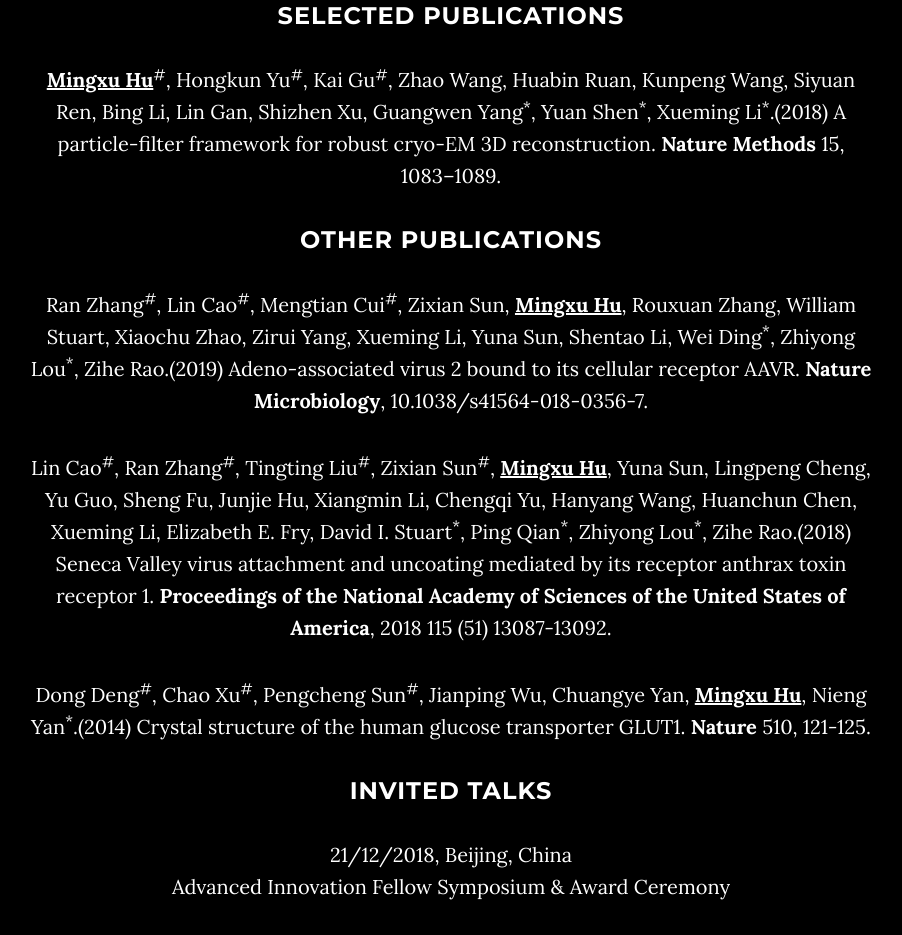
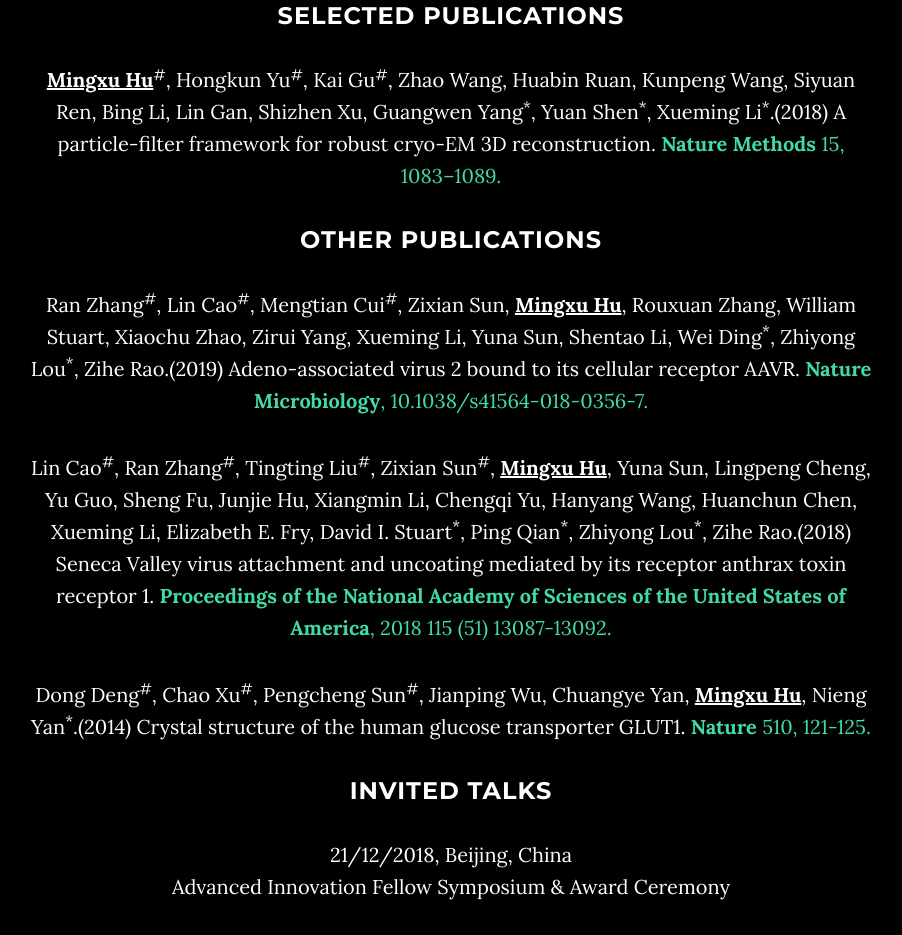
Before and after one commit to Zarrathustra/zarrathustra.github.io, a website: page index.html in a window 1280 px wide. Shown: the part 2374-3309 px from the top of the page, without its empty margins (189-1091 px from the left). Drawn offline with nearby package versions, Linux system fonts and the light colour scheme; some packages are replaced by stand-ins of ours.

Commit message:
hyperlink added

```diff
--- a/index.html
+++ b/index.html
@@ -149,18 +149,18 @@
 
                 <h3>Selected Publications</h3>
                 <p>
-                <u><b>Mingxu Hu</b></u><sup>#</sup>, Hongkun Yu<sup>#</sup>, Kai Gu<sup>#</sup>, Zhao Wang, Huabin Ruan, Kunpeng Wang, Siyuan Ren, Bing Li, Lin Gan, Shizhen Xu, Guangwen Yang<sup>*</sup>, Yuan Shen<sup>*</sup>, Xueming Li<sup>*</sup>.(2018) A particle-filter framework for robust cryo-EM 3D reconstruction. <b>Nature Methods</b> 15, 1083–1089.
+                <u><b>Mingxu Hu</b></u><sup>#</sup>, Hongkun Yu<sup>#</sup>, Kai Gu<sup>#</sup>, Zhao Wang, Huabin Ruan, Kunpeng Wang, Siyuan Ren, Bing Li, Lin Gan, Shizhen Xu, Guangwen Yang<sup>*</sup>, Yuan Shen<sup>*</sup>, Xueming Li<sup>*</sup>.(2018) A particle-filter framework for robust cryo-EM 3D reconstruction. <a href='https://www.nature.com/articles/s41592-018-0223-8'><b>Nature Methods</b> 15, 1083–1089.</a>
                 </p>
 
                 <h3>Other Publications</h3>
                 <p>
-                Ran Zhang<sup>#</sup>, Lin Cao<sup>#</sup>, Mengtian Cui<sup>#</sup>, Zixian Sun, <u><b>Mingxu Hu</b></u>, Rouxuan Zhang, William Stuart, Xiaochu Zhao, Zirui Yang, Xueming Li, Yuna Sun, Shentao Li, Wei Ding<sup>*</sup>, Zhiyong Lou<sup>*</sup>, Zihe Rao.(2019) Adeno-associated virus 2 bound to its cellular receptor AAVR. <b>Nature Microbiology</b>, 10.1038/s41564-018-0356-7.
+                Ran Zhang<sup>#</sup>, Lin Cao<sup>#</sup>, Mengtian Cui<sup>#</sup>, Zixian Sun, <u><b>Mingxu Hu</b></u>, Rouxuan Zhang, William Stuart, Xiaochu Zhao, Zirui Yang, Xueming Li, Yuna Sun, Shentao Li, Wei Ding<sup>*</sup>, Zhiyong Lou<sup>*</sup>, Zihe Rao.(2019) Adeno-associated virus 2 bound to its cellular receptor AAVR. <a href='https://www.nature.com/articles/s41564-018-0356-7'><b>Nature Microbiology</b>, 10.1038/s41564-018-0356-7.</a>
                 </p>
                 <p>
-                Lin Cao<sup>#</sup>, Ran Zhang<sup>#</sup>, Tingting Liu<sup>#</sup>, Zixian Sun<sup>#</sup>, <u><b>Mingxu Hu</b></u>, Yuna Sun, Lingpeng Cheng, Yu Guo, Sheng Fu, Junjie Hu, Xiangmin Li, Chengqi Yu, Hanyang Wang, Huanchun Chen, Xueming Li, Elizabeth E. Fry, David I. Stuart<sup>*</sup>, Ping Qian<sup>*</sup>, Zhiyong Lou<sup>*</sup>, Zihe Rao.(2018) Seneca Valley virus attachment and uncoating mediated by its receptor anthrax toxin receptor 1. <b>Proceedings of the National Academy of Sciences of the United States of America</b>, 2018 115 (51) 13087-13092.
+                Lin Cao<sup>#</sup>, Ran Zhang<sup>#</sup>, Tingting Liu<sup>#</sup>, Zixian Sun<sup>#</sup>, <u><b>Mingxu Hu</b></u>, Yuna Sun, Lingpeng Cheng, Yu Guo, Sheng Fu, Junjie Hu, Xiangmin Li, Chengqi Yu, Hanyang Wang, Huanchun Chen, Xueming Li, Elizabeth E. Fry, David I. Stuart<sup>*</sup>, Ping Qian<sup>*</sup>, Zhiyong Lou<sup>*</sup>, Zihe Rao.(2018) Seneca Valley virus attachment and uncoating mediated by its receptor anthrax toxin receptor 1. <a href='https://www.pnas.org/content/115/51/13087'><b>Proceedings of the National Academy of Sciences of the United States of America</b>, 2018 115 (51) 13087-13092.</a>
                 </p>
                 <p>
-                Dong Deng<sup>#</sup>, Chao Xu<sup>#</sup>, Pengcheng Sun<sup>#</sup>, Jianping Wu, Chuangye Yan, <u><b>Mingxu Hu</b></u>, Nieng Yan<sup>*</sup>.(2014) Crystal structure of the human glucose transporter GLUT1. <b>Nature</b> 510, 121-125.
+                Dong Deng<sup>#</sup>, Chao Xu<sup>#</sup>, Pengcheng Sun<sup>#</sup>, Jianping Wu, Chuangye Yan, <u><b>Mingxu Hu</b></u>, Nieng Yan<sup>*</sup>.(2014) Crystal structure of the human glucose transporter GLUT1. <a href='https://www.nature.com/articles/nature13306'><b>Nature</b> 510, 121-125.</a>
                 </p>
 
                 <h3>Invited Talks</h3>
```
